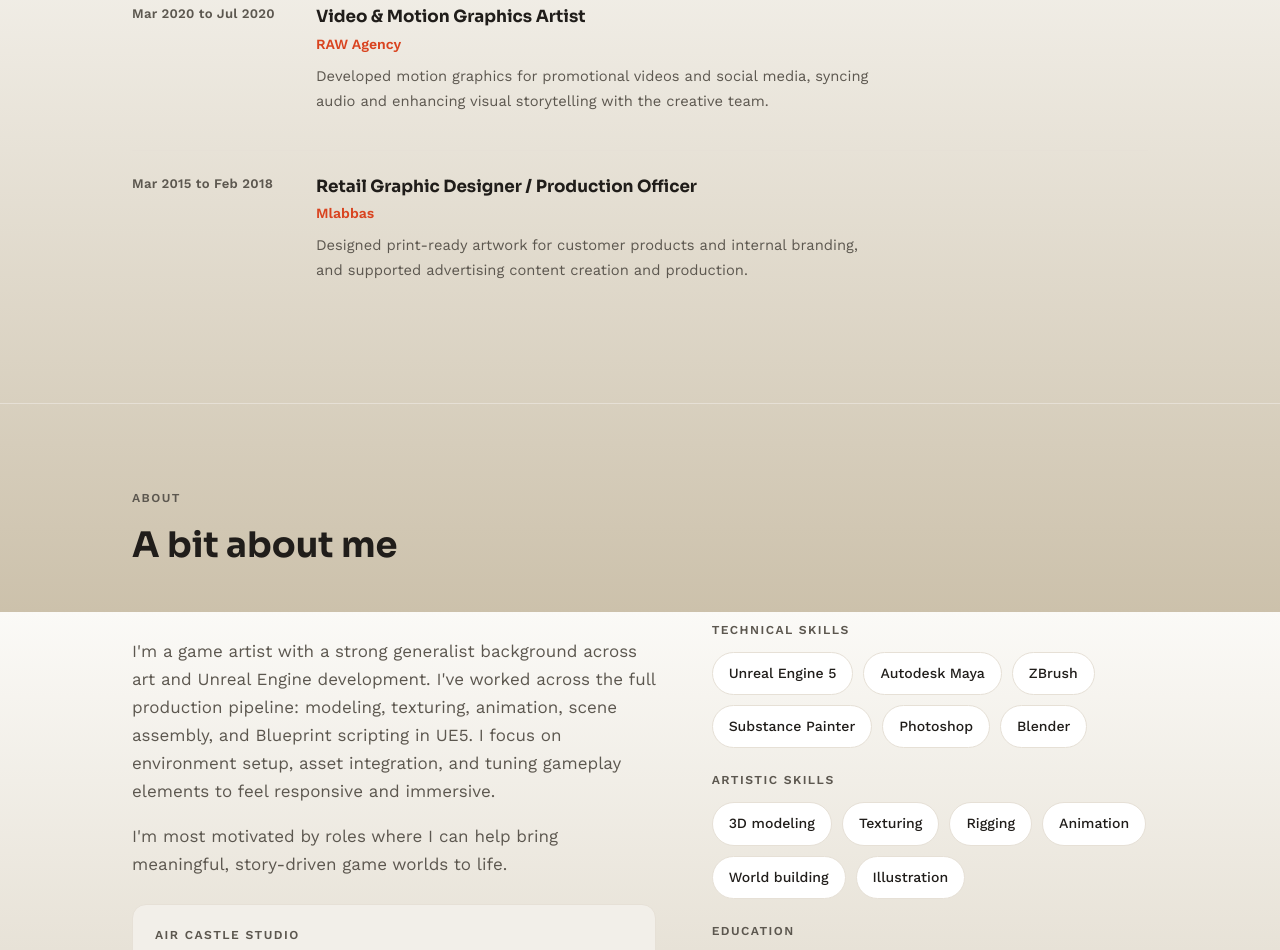
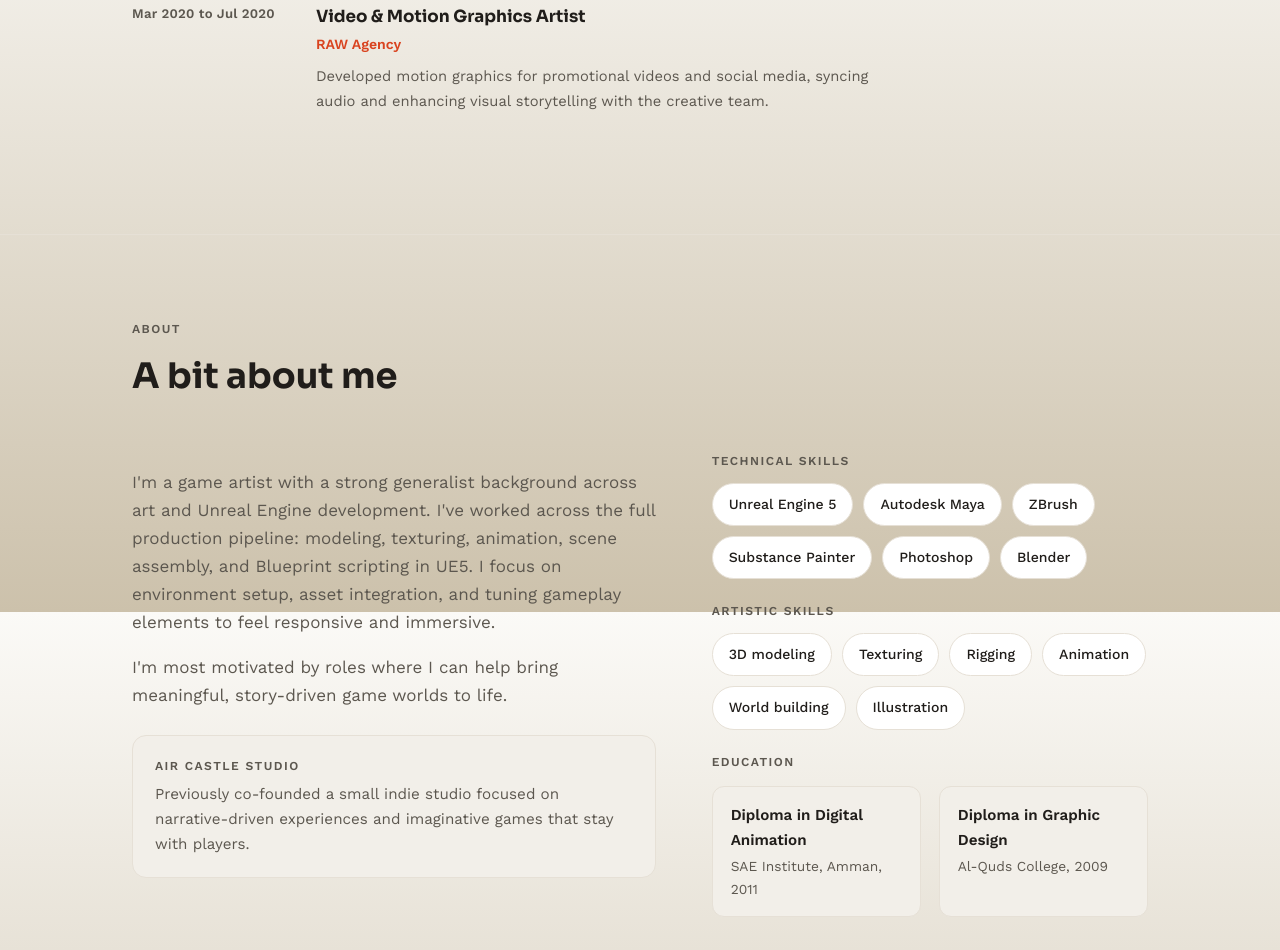
Before and after one commit to Salameh-PKLZ/A.Salameh.portfolio, a plain HTML site: page index.html in a window 1280 px wide. Shown: the part 3388-4338 px from the top of the page. Drawn offline with nearby package versions, Linux system fonts and the light colour scheme.

Commit message:
Update index.html

```diff
--- a/index.html
+++ b/index.html
@@ -508,15 +508,6 @@
           </div>
         </div>
 
-        <div class="timeline-item">
-          <div class="timeline-dates">Mar 2015 to Feb 2018</div>
-          <div>
-            <div class="timeline-role">Retail Graphic Designer / Production Officer</div>
-            <div class="timeline-org">Mlabbas</div>
-            <p class="timeline-desc">Designed print-ready artwork for customer products and internal branding, and supported advertising content creation and production.</p>
-          </div>
-        </div>
-
       </div>
     </div>
   </section>
```
